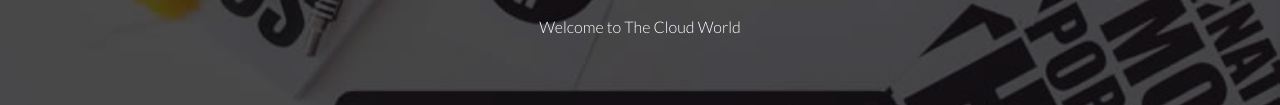
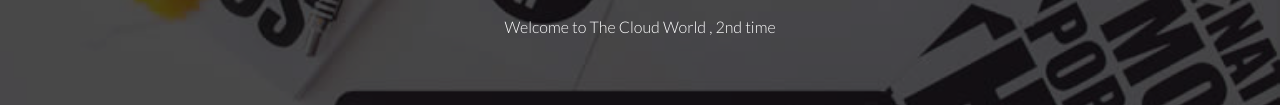
Before and after one commit to BaishakhiBasak/codepipeline, a plain HTML site: page index.html in a window 1280 px wide. Shown: the part 361-466 px from the top of the page. Drawn offline with Linux system fonts and the light colour scheme.

Commit message:
changes made 2nd time practice

```diff
--- a/index.html
+++ b/index.html
@@ -40,7 +40,7 @@
 					<div class="logo"><a href=""><img src="images/logo.png" alt=""></a></div>
 					<div class="st-header-title">
 						<h2>Welcome <span>The Cloud World By Ammy</span></h2>
-						<p>Welcome to The Cloud World</p>
+						<p>Welcome to The Cloud World , 2nd time</p>
 					</div>
 				</div>
 			</div>
```
